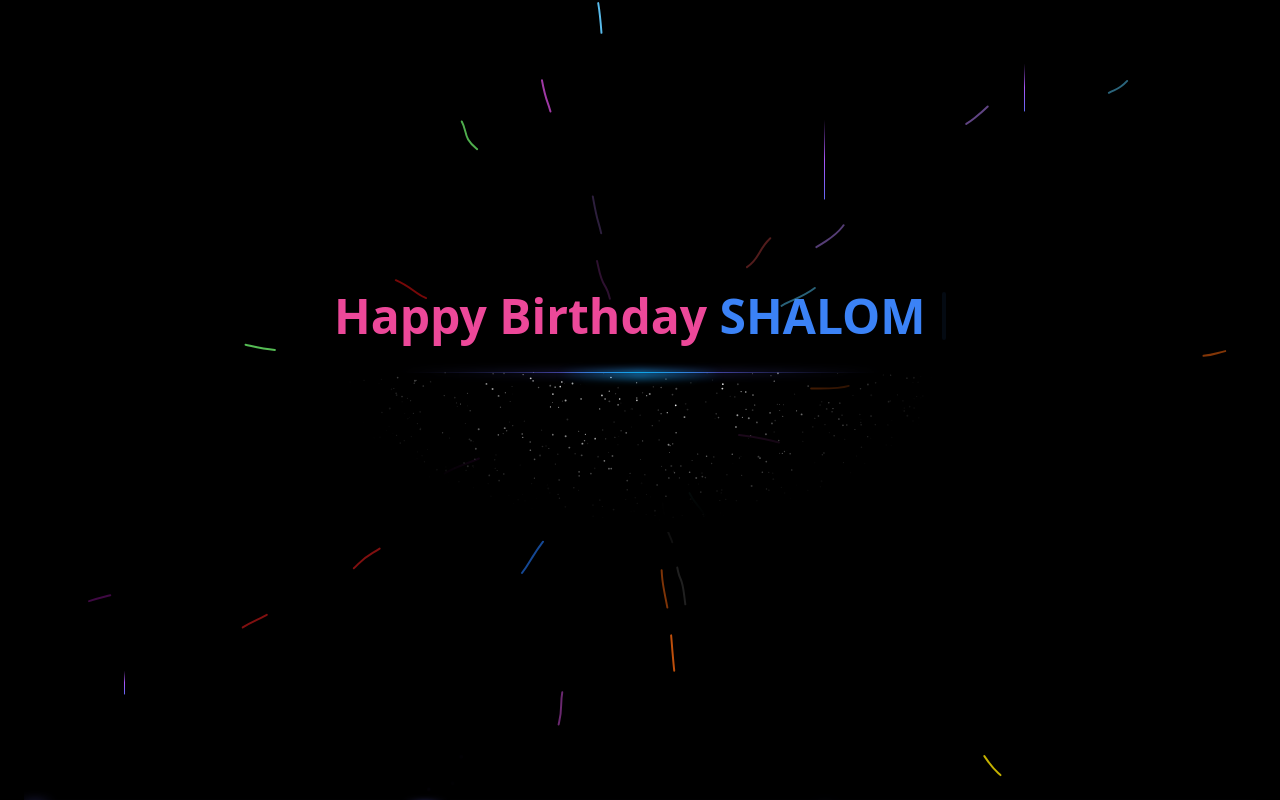
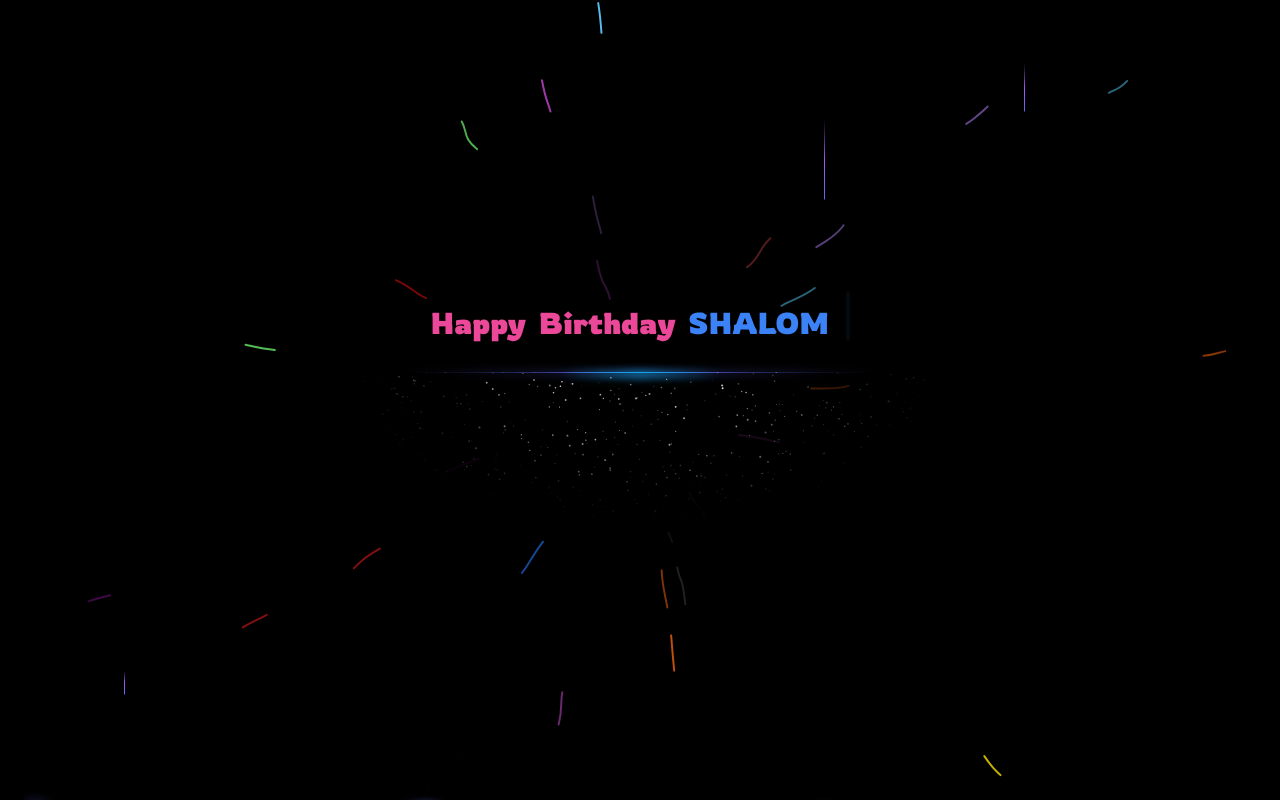
Before and after one commit to fantastizeey1/shalom, a React (Vite) app: page / in a window 1280 px wide. Built offline with nearby package versions, Linux system fonts and the light colour scheme.

Commit message:
init lets the fun start

```diff
--- a/src/components/Hero.tsx
+++ b/src/components/Hero.tsx
@@ -26,7 +26,7 @@ const Hero = () => {
 
   // Mousemove tilt animation
   useEffect(() => {
-    const handleMouseMove = (e) => {
+    const handleMouseMove = (e: { clientX: any; clientY: any }) => {
       const { clientX, clientY } = e;
       const tiltX = (clientX / window.innerWidth - 0.5) * 10;
       const tiltY = (clientY / window.innerHeight - 0.5) * 10;
--- a/src/components/Wishcombo.tsx
+++ b/src/components/Wishcombo.tsx
@@ -1,4 +1,3 @@
-import { motion } from "framer-motion";
 import { TypewriterEffectSmooth } from "@/components/ui/typewriter-effect";
 import { SparklesCore } from "./ui/sparkles";
 
@@ -6,13 +5,15 @@ const Wishcombo = () => {
   const words = [
     {
       text: "Happy",
+      className: "dheader",
     },
     {
       text: "Birthday",
+      className: "dheader",
     },
     {
       text: "SHALOM",
-      className: "text-blue-500 dark:text-blue-500",
+      className: "text-blue-500 dark:text-blue-500 dheader",
     },
   ];
 
--- /dev/null
+++ b/src/components/messages.tsx
@@ -0,0 +1,5 @@
+const messages = () => {
+  return <div>messages</div>;
+};
+
+export default messages;
--- a/src/index.css
+++ b/src/index.css
@@ -1,3 +1,5 @@
+@import url("https://fonts.googleapis.com/css2?family=Rowdies:wght@300;400;700&display=swap");
+
 @tailwind base;
 @tailwind components;
 @tailwind utilities;
@@ -27,7 +29,7 @@
     --chart-3: 197 37% 24%;
     --chart-4: 43 74% 66%;
     --chart-5: 27 87% 67%;
-    --radius: 0.5rem
+    --radius: 0.5rem;
   }
   .dark {
     --background: 0 0% 3.9%;
@@ -53,7 +55,7 @@
     --chart-2: 160 60% 45%;
     --chart-3: 30 80% 55%;
     --chart-4: 280 65% 60%;
-    --chart-5: 340 75% 55%
+    --chart-5: 340 75% 55%;
   }
 }
 @layer base {
@@ -64,3 +66,9 @@
     @apply bg-background text-foreground;
   }
 }
+.dheader {
+  font-family: "Rowdies", sans-serif;
+  font-weight: 700;
+  font-size: 30px;
+  font-style: normal;
+}
```
